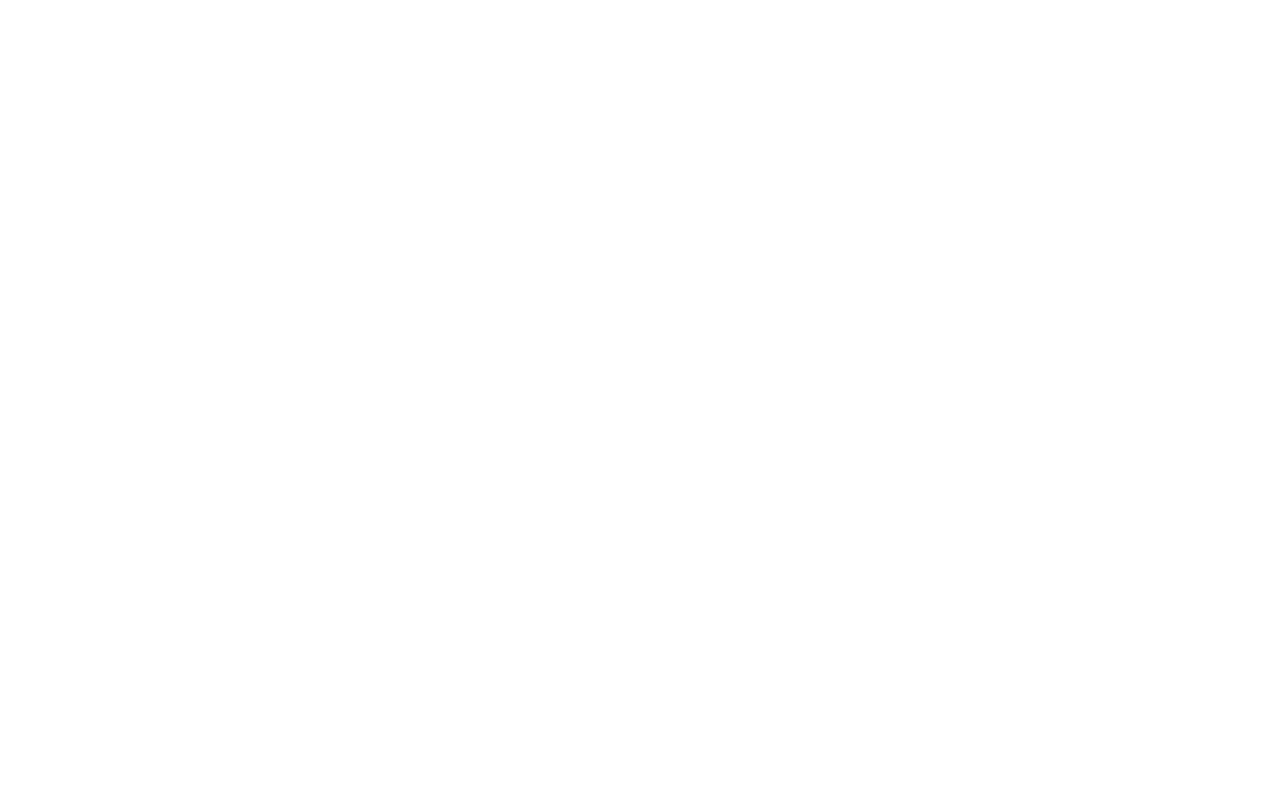
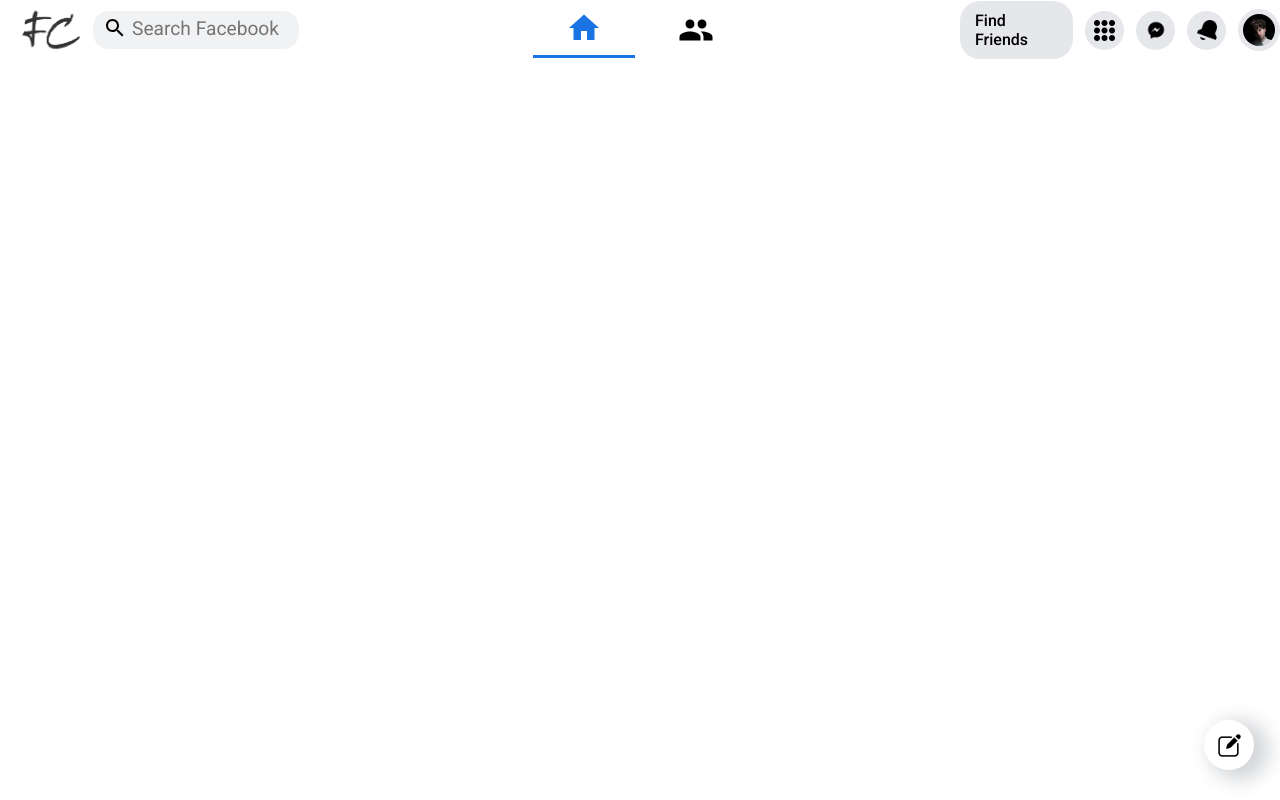
Before and after one commit to Abhirv08/facebook_clone, a React (Create React App) app: page /friends in a window 1280 px wide. Before the commit this address had no page. Built offline with nearby package versions, Linux system fonts and the light colour scheme.

Commit message:
add some functionalities

```diff
--- a/src/App.css
+++ b/src/App.css
@@ -14,3 +14,38 @@
     background-color: #BCC0C4;
     border-radius: 10px;
 }
+
+.container > .tooltip_container{
+    display: flex;
+    align-items: center;
+    gap: 2px;
+    position: fixed;
+    top: 90%;
+    right: 2%;
+}
+
+.container > .tooltip_container > .tooltip_text{
+    background-color: rgb(53, 51, 51);
+    color: rgb(228, 227, 227);
+    font-size: 0.76rem;
+    padding: 10px;
+    border-radius: 10px;
+    box-shadow: 1px 1px 5px rgb(68, 68, 68);
+    visibility: hidden;
+}
+
+.container > div > .new_message {
+    background-color: #FFFFFF;
+    border-radius: 50%;
+    box-shadow: 10px 5px 20px 5px #D2D4D7;
+    width: 50px;
+    height: 50px;
+    position: sticky;
+    display: grid;
+    place-items: center;
+    cursor: pointer;
+}
+
+.container > div > .new_message:hover{
+    background-color: #eaebec;
+}
--- a/src/App.js
+++ b/src/App.js
@@ -1,15 +1,25 @@
 import { Route, Routes } from "react-router-dom";
 
 import "./app.css"
+import Friends from "./pages/friends/Friends";
 import Home from "./pages/home/Home";
 
 function App() {
   return (
-    <>
-    <Routes>
-      <Route path="/" element={<Home />} />
-    </Routes>
-    </>
+    <div className="container">
+      <Routes>
+        <Route path="/" element={<Home />} />
+        <Route path="/friends" element={<Friends />} />
+      </Routes>
+      <div className="tooltip_container">
+        <span className='tooltip_text'>New Message</span>
+        <div className="new_message"
+          onMouseEnter={() => document.querySelector(".tooltip_text").style.visibility = 'visible'}
+          onMouseLeave={() => document.querySelector(".tooltip_text").style.visibility = 'hidden'}>
+          <img src="./assets/edit.png" alt="new message" />
+        </div>
+      </div>
+    </div>
   );
 }
 
--- a/src/components/carousel/status/status.css
+++ b/src/components/carousel/status/status.css
@@ -86,7 +86,7 @@
     background-color: rgb(53, 51, 51);
     color: rgb(228, 227, 227);
     font-size: 0.76rem;
-    border-radius: 5px;
+    border-radius: 10px;
     box-shadow: 1px 1px 5px rgb(68, 68, 68);
     visibility: hidden;
 }
--- a/src/components/leftbar/Leftbar.jsx
+++ b/src/components/leftbar/Leftbar.jsx
@@ -101,7 +101,7 @@ export default function Leftbar() {
     }
   ]
 
-  const [showlist2, setShowlist2] = useState(true);
+  const [showlist2, setShowlist2] = useState(false);
 
 
   return (
@@ -121,11 +121,11 @@ export default function Leftbar() {
         ))
       }
 
-      {!showlist2 && <div className="leftbar_item">
+      {!showlist2 && <div className="leftbar_item" onClick={() => setShowlist2(true)}>
         <div><ExpandMoreOutlinedIcon /></div>
         <div className="leftbar_item_title"> See more </div>
       </div>}
-      {showlist2 && <div className="leftbar_item">
+      {showlist2 && <div className="leftbar_item" onClick={() => setShowlist2(false)}>
         <div><ExpandLessOutlinedIcon /></div>
         <div className="leftbar_item_title"> See less </div>
       </div>}
--- a/src/components/navbar/Navbar.jsx
+++ b/src/components/navbar/Navbar.jsx
@@ -1,9 +1,27 @@
 import "./navbar.css";
 import SearchIcon from '@mui/icons-material/Search';
 import { Link } from "react-router-dom";
+import HomeIcon from '@mui/icons-material/Home';
+import PeopleIcon from '@mui/icons-material/People';
+import { useState } from "react";
+import Tooltip, { tooltipClasses } from '@mui/material/Tooltip';
+import { styled } from '@mui/material/styles';
 
 export default function Navbar() {
+  const [isAtHome, setAtHome] = useState(true);
 
+  const BootstrapTooltip = styled(({ className, ...props }) => (
+    <Tooltip {...props} classes={{ popper: className }} />
+  ))(({ theme }) => ({
+    [`& .${tooltipClasses.tooltip}`]: {
+      backgroundColor: 'rgb(53, 51, 51);',
+      color: 'rgb(228, 227, 227);',
+      boxShadow: '1px 1px 1px rgb(68, 68, 68)',
+      fontSize: 12,
+      padding: '10px',
+      borderRadius: '10px',
+    },
+  }));
 
 
   return (
@@ -18,25 +36,31 @@ export default function Navbar() {
       </div>
       <div className="middle_part">
         <div></div>
-        <ul className="mid_icons_container">
-          <li className="active">
-            <svg viewBox="0 0 28 28" fill="currentcolor" height="28" width="28"><path d="M17.5 23.979 21.25 23.979C21.386 23.979 21.5 23.864 21.5 23.729L21.5 13.979C21.5 13.427 21.949 12.979 22.5 12.979L24.33 12.979 14.017 4.046 3.672 12.979 5.5 12.979C6.052 12.979 6.5 13.427 6.5 13.979L6.5 23.729C6.5 23.864 6.615 23.979 6.75 23.979L10.5 23.979 10.5 17.729C10.5 17.04 11.061 16.479 11.75 16.479L16.25 16.479C16.939 16.479 17.5 17.04 17.5 17.729L17.5 23.979ZM21.25 25.479 17 25.479C16.448 25.479 16 25.031 16 24.479L16 18.327C16 18.135 15.844 17.979 15.652 17.979L12.348 17.979C12.156 17.979 12 18.135 12 18.327L12 24.479C12 25.031 11.552 25.479 11 25.479L6.75 25.479C5.784 25.479 5 24.695 5 23.729L5 14.479 3.069 14.479C2.567 14.479 2.079 14.215 1.868 13.759 1.63 13.245 1.757 12.658 2.175 12.29L13.001 2.912C13.248 2.675 13.608 2.527 13.989 2.521 14.392 2.527 14.753 2.675 15.027 2.937L25.821 12.286C25.823 12.288 25.824 12.289 25.825 12.29 26.244 12.658 26.371 13.245 26.133 13.759 25.921 14.215 25.434 14.479 24.931 14.479L23 14.479 23 23.729C23 24.695 22.217 25.479 21.25 25.479Z"></path></svg>
-          </li>
-          <li >
-            <svg viewBox="0 0 28 28" fill="currentcolor" height="28" width="28"><path d="M10.5 4.5c-2.272 0-2.75 1.768-2.75 3.25C7.75 9.542 8.983 11 10.5 11s2.75-1.458 2.75-3.25c0-1.482-.478-3.25-2.75-3.25zm0 8c-2.344 0-4.25-2.131-4.25-4.75C6.25 4.776 7.839 3 10.5 3s4.25 1.776 4.25 4.75c0 2.619-1.906 4.75-4.25 4.75zm9.5-6c-1.41 0-2.125.841-2.125 2.5 0 1.378.953 2.5 2.125 2.5 1.172 0 2.125-1.122 2.125-2.5 0-1.659-.715-2.5-2.125-2.5zm0 6.5c-1.999 0-3.625-1.794-3.625-4 0-2.467 1.389-4 3.625-4 2.236 0 3.625 1.533 3.625 4 0 2.206-1.626 4-3.625 4zm4.622 8a.887.887 0 00.878-.894c0-2.54-2.043-4.606-4.555-4.606h-1.86c-.643 0-1.265.148-1.844.413a6.226 6.226 0 011.76 4.336V21h5.621zm-7.122.562v-1.313a4.755 4.755 0 00-4.749-4.749H8.25A4.755 4.755 0 003.5 20.249v1.313c0 .518.421.938.937.938h12.125c.517 0 .938-.42.938-.938zM20.945 14C24.285 14 27 16.739 27 20.106a2.388 2.388 0 01-2.378 2.394h-5.81a2.44 2.44 0 01-2.25 1.5H4.437A2.44 2.44 0 012 21.562v-1.313A6.256 6.256 0 018.25 14h4.501a6.2 6.2 0 013.218.902A5.932 5.932 0 0119.084 14h1.861z"></path></svg>
-          </li>
-          <li>
-            <svg viewBox="0 0 28 28" fill="currentColor" height="28" width="28"><path d="M23.5 4a1.5 1.5 0 110 3h-19a1.5 1.5 0 110-3h19zm0 18a1.5 1.5 0 110 3h-19a1.5 1.5 0 110-3h19zm0-9a1.5 1.5 0 110 3h-19a1.5 1.5 0 110-3h19z"></path></svg>
-          </li>
-        </ul>
+        <div className="mid_icons_container">
+          <Link to="/" className={isAtHome ? "active" : "inactive"} onClick={() => setAtHome(true)}>
+            <HomeIcon sx={{ fontSize: 36 }} className="icon" onClick={() => setAtHome(true)} />
+          </Link>
+          <Link to="/friends" className={isAtHome ? "inactive" : "active"} onClick={() => setAtHome(false)}>
+            <PeopleIcon sx={{ fontSize: 36 }} className="icon" onClick={() => setAtHome(false)} />
+          </Link>
+        </div>
         <div></div>
       </div>
       <div className="last_part">
-        <Link to="/" className="find_friends">Find Friends</Link>
-        <div className="menu"><img src="./assets/menu.png" alt="menu" /></div>
-        <div className="messenger_logo"><img src="./assets/messenger.png" alt="messenger logo" /></div>
-        <div className="notification_logo"><img src="./assets/notification.png" alt="notification" /></div>
-        <div className="profile"> <img src="./assets/person/person10.jpg" alt="account" /> </div>
+        <Link to="/friends" className="find_friends">Find Friends</Link>
+        <div className="menu">
+          <BootstrapTooltip title="Menu" placement="bottom" ><img src="./assets/menu.png" alt="menu" /></BootstrapTooltip>
+        </div>
+        <div className="messenger_logo">
+          <BootstrapTooltip title="Messenger" placement="bottom"><img src="./assets/messenger.png" alt="messenger logo" /></BootstrapTooltip>
+        </div>
+        <div className="notification_logo">
+          <BootstrapTooltip title="Notifications" placement="bottom"><img src="./assets/notification.png" alt="notification" /></BootstrapTooltip>
+        </div>
+        <div className="profile">
+          <BootstrapTooltip title="Account" placement="bottom" ><img src="./assets/person/person10.jpg" alt="account" /></BootstrapTooltip>
+        </div>
+
       </div>
 
     </div>
--- a/src/components/navbar/navbar.css
+++ b/src/components/navbar/navbar.css
@@ -39,6 +39,12 @@
     font-size: 1.2rem;
 }
 
+.navbar_container > .first_part > img{
+    width: 60px;
+    border-radius: 50%;
+    object-fit: cover;
+}
+
 .navbar_container > .middle_part{
     display: grid;
     grid-template-columns: 1fr 1fr 1fr;
@@ -51,29 +57,31 @@
     place-items: center;
 }
 
-.navbar_container > .middle_part > .mid_icons_container > li{
-    box-sizing: border-box;
+.navbar_container > .middle_part > .mid_icons_container > .active{
     width: 100%;
-    height: 100%;
-    cursor: pointer;
+    height: 94%;
     display: grid;
     place-items: center;
-    list-style: none;
+    border-bottom: 3px solid #1B74E4;
 }
 
-.navbar_container > .middle_part > .mid_icons_container > li:nth-child(3){
-    display: none;
-}
-
-.navbar_container > .middle_part > .mid_icons_container > .active{
-    border-bottom: 4px solid #1B74E4;
-}
-
-.navbar_container > .middle_part > .mid_icons_container > .active > svg{
+.navbar_container > .middle_part > .mid_icons_container > .active > .icon{
     color: #1B74E4;
 }
 
-.navbar_container > .middle_part > .mid_icons_container > div:hover:not(.active) {
+.navbar_container > .middle_part > .mid_icons_container > .inactive{
+    width: 100%;
+    height: 94%;
+    border-radius: 10px;
+    display: grid;
+    place-items: center;
+}
+
+.navbar_container > .middle_part > .mid_icons_container > .inactive > .icon{
+    color: black;
+}
+
+.navbar_container > .middle_part > .mid_icons_container > .inactive:hover {
     background-color: #F3F3F2;
 }
 
@@ -85,23 +93,22 @@
 }
 
 .navbar_container > .last_part > div:hover{
-    background-color: rgb(211, 211, 210);
+    background-color: rgba(211, 211, 210, 0.9);
 }
 
-.navbar_container > .first_part > img{
-    width: 60px;
-    border-radius: 50%;
-    object-fit: cover;
-}
 
 .navbar_container > .last_part > .find_friends{
     text-decoration: none;
     font-weight: 500;
     font-size: 16px;
     color: black;
-    padding: 6px 10px;
-    border-radius: 15px;
+    padding: 10px 15px;
+    border-radius: 20px;
     background-color: #E5E7EB;
+}
+
+.navbar_container > .last_part > .find_friends:hover{
+    background-color: rgba(211, 211, 210, 0.7);
 }
 
 .navbar_container > .last_part > .menu{
--- a/src/components/post/post.css
+++ b/src/components/post/post.css
@@ -2,6 +2,9 @@
 .post_container {
     background-color: #ffffff;
     border-radius: 10px;
+    box-shadow: 1px 1px 4px 0px rgba(0,0,0,0.18);
+  -webkit-box-shadow: 1px 1px 4px 0px rgba(0,0,0,0.18);
+  -moz-box-shadow: 1px 1px 4px 0px rgba(0,0,0,0.18);
 }
 
 .post_container > .dp_and_name_container{
--- /dev/null
+++ b/src/pages/friends/Friends.jsx
@@ -0,0 +1,11 @@
+import Navbar from "../../components/navbar/Navbar"
+import "./friends.css"
+
+export default function Friends() {
+  return (
+    <div className="friends_container">
+        <Navbar />
+
+    </div>
+  )
+}
--- /dev/null
+++ b/src/pages/friends/friends.css
@@ -0,0 +1,4 @@
+.friends_container{
+    background-color: #F0F2F5;
+
+}
```
Also changed, not shown: src/components/addPost/addPost.css (+22 -20 lines), src/components/rightbar/Rightbar.jsx (+0 -9 lines), src/components/rightbar/rightbar.css (+0 -34 lines).
